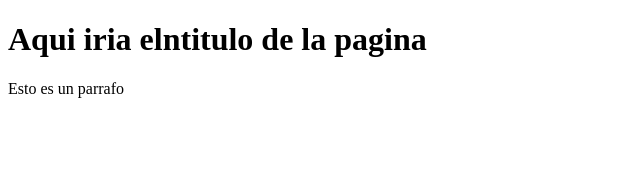
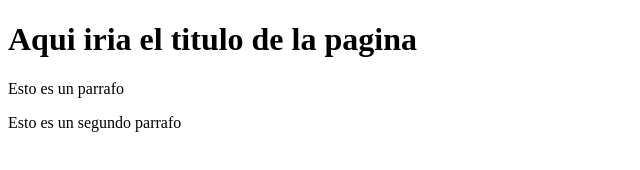
Before and after one commit to Filiperto/Proyecto-web-empresa-C, a plain HTML site: page index.html in a window 1280 px wide. Shown: the whole page, without its empty margins (0-640 px from the left). Drawn offline with Linux system fonts and the light colour scheme.

Commit message:
Agregando segundo parrafo

```diff
--- a/index.html
+++ b/index.html
@@ -6,7 +6,8 @@
     <title>Document</title>
 </head>
 <body>
-    <h1>Aqui iria elntitulo de la pagina</h1>
+    <h1>Aqui iria el titulo de la pagina</h1>
     <p>Esto es un parrafo</p>
+    <p>Esto es un segundo parrafo</p>
 </body>
 </html>
```
